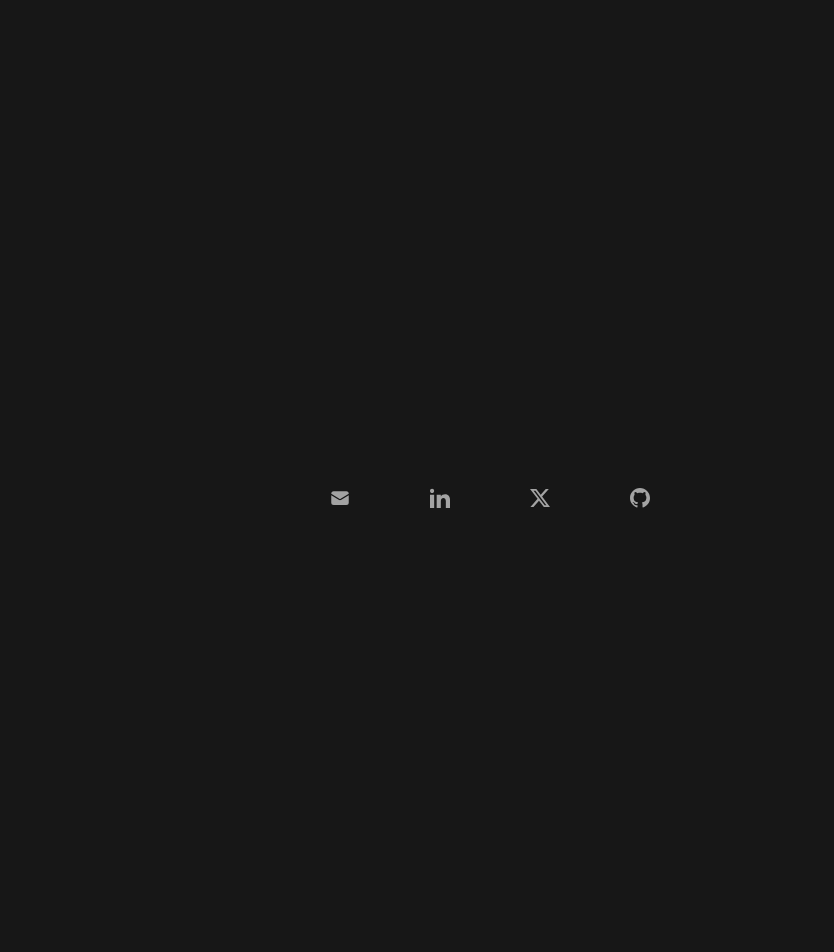
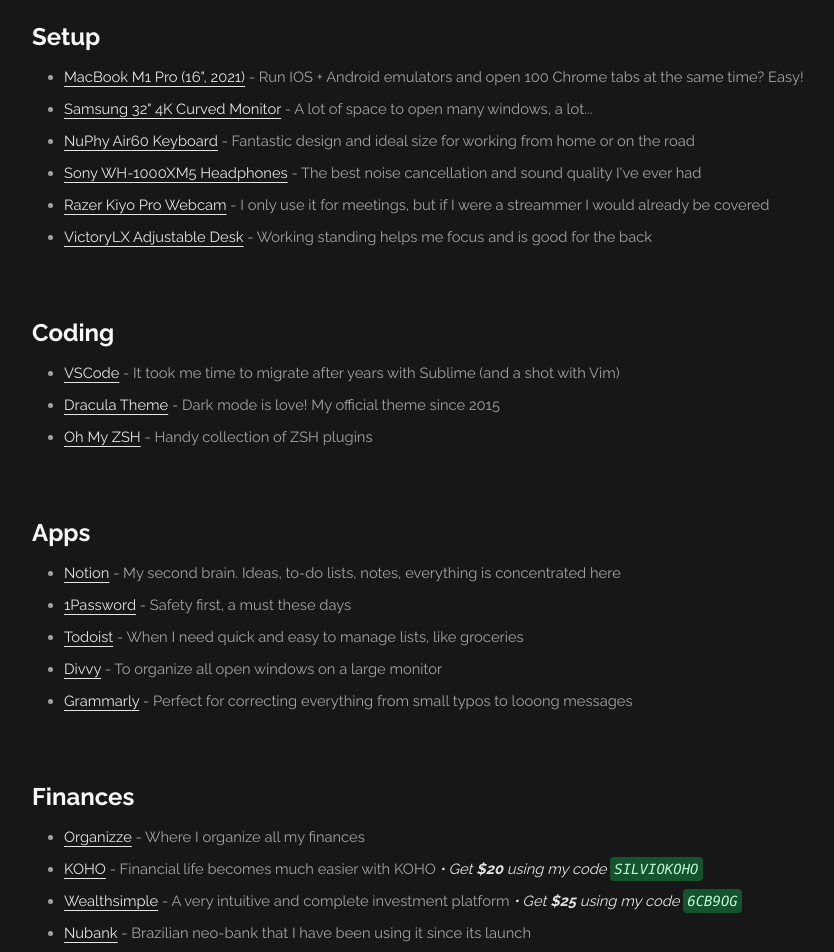
Before and after one commit to silviorodrigues/silviorodrigues.github.io, a Next.js app: page /tools in a window 1280 px wide. Shown: the part 260-1212 px from the top of the page, without its empty margins (150-984 px from the left). Before the commit the page ends 800 px from the top, so only its background shows below. Built offline with nearby package versions, Linux system fonts and the light colour scheme.

Commit message:
Tools list

```diff
--- a/src/app/(content)/tools/page.tsx
+++ b/src/app/(content)/tools/page.tsx
@@ -1,4 +1,5 @@
 import PageTitle from '@/components/page-title';
+import tools from '@/data/tools';
 import { Metadata } from 'next';
 
 export const metadata: Metadata = {
@@ -6,9 +7,40 @@
 }
 
 export default function Tools() {
+  const renderTools = () =>
+    Object.entries(tools).map(([_, category], index) => {
+      return (
+        <div className="mb-16" key={index}>
+          <h2 className="font-bold text-2xl mb-2">{ category.name }</h2>
+          <ul className="list-disc list-outside ml-8">
+            { category.items.map((tool, index) => {
+              return (
+                <li className="text-neutral-400 text-[.92em]" key={index}>
+                  <a href={ `${tool.url}?utm_source=silviorodrigues.dev` } target="_blank" className="underline underline-offset-4 text-neutral-200">
+                    { tool.name }
+                  </a> - { tool.description } {
+                    tool.code && tool.bonus && renderCode(tool.code, tool.bonus)
+                  }
+                </li>
+              )
+            }) }
+          </ul>
+        </div>
+      )
+    });
+
+  const renderCode = (code: string, bonus: string) => {
+    return (
+      <span className="text-neutral-200 italic">
+        • Get <span className="font-bold">{ bonus }</span> using my code <code className="p-1 rounded text-sm bg-green-900 text-green-200">{ code }</code>
+      </span>
+    )
+  }
+
   return (
     <>
       <PageTitle text="Tools I use" emoji="🛠️"/>
+      { renderTools() }
     </>
   )
 }
--- /dev/null
+++ b/src/data/tools.ts
@@ -0,0 +1,143 @@
+enum ToolCategory {
+  Setup = 'setup',
+  Coding = 'coding',
+  Apps = 'apps',
+  Finances = 'finances'
+}
+
+type Tool = {
+  name: string;
+  description: string;
+  url: string;
+  code?: string;
+  bonus?: string;
+}
+
+type ToolCategoryType = {
+  name: string;
+  items: Tool[];
+}
+
+type ToolsType = {
+  [key in ToolCategory]: ToolCategoryType;
+}
+
+const tools: ToolsType = {
+  setup: {
+    name: 'Setup',
+    items: [
+      {
+        name: 'MacBook M1 Pro (16", 2021)',
+        description: 'Run IOS + Android emulators and open 100 Chrome tabs at the same time? Easy!',
+        url: 'https://amzn.to/47h8Ej9'
+      },
+      {
+        name: 'Samsung 32" 4K Curved Monitor',
+        description: 'A lot of space to open many windows, a lot...',
+        url: 'https://amzn.to/3tE7lNB'
+      },
+      {
+        name: 'NuPhy Air60 Keyboard',
+        description: 'Fantastic design and ideal size for working from home or on the road',
+        url: 'https://nuphy.com/products/air60?sca_ref=5139327.wsXOC5wpXj'
+      },
+      {
+        name: 'Sony WH-1000XM5 Headphones',
+        description: 'The best noise cancellation and sound quality I\'ve ever had',
+        url: 'https://amzn.to/3TIWhcH'
+      },
+      {
+        name: 'Razer Kiyo Pro Webcam',
+        description: 'I only use it for meetings, but if I were a streammer I would already be covered',
+        url: 'https://amzn.to/3TBaJ6y'
+      },
+      {
+        name: 'VictoryLX Adjustable Desk',
+        description: 'Working standing helps me focus and is good for the back',
+        url: 'https://www.esiergo.com/height-adjustable-tables/electric/complete-tables/victory-2-leg/sp/victorylx-2-leg-tfl/'
+      }
+    ]
+  },
+  coding: {
+    name: 'Coding',
+    items: [
+      {
+        name: 'VSCode',
+        description: 'It took me time to migrate after years with Sublime (and a shot with Vim)',
+        url: 'https://code.visualstudio.com/'
+      },
+      {
+        name: 'Dracula Theme',
+        description: 'Dark mode is love! My official theme since 2015',
+        url: 'https://draculatheme.com/visual-studio-code/'
+      },
+      {
+        name: 'Oh My ZSH',
+        description: 'Handy collection of ZSH plugins',
+        url: 'https://ohmyz.sh/'
+      }
+    ]
+  },
+  apps: {
+    name: 'Apps',
+    items: [
+      {
+        name: 'Notion',
+        description: 'My second brain. Ideas, to-do lists, notes, everything is concentrated here',
+        url: 'https://www.notion.so/'
+      },
+      {
+        name: '1Password',
+        description: 'Safety first, a must these days',
+        url: 'https://1password.com/'
+      },
+      {
+        name: 'Todoist',
+        description: 'When I need quick and easy to manage lists, like groceries',
+        url: 'https://todoist.com/'
+      },
+      {
+        name: 'Divvy',
+        description: 'To organize all open windows on a large monitor',
+        url: 'https://mizage.com/divvy/'
+      },
+      {
+        name: 'Grammarly',
+        description: 'Perfect for correcting everything from small typos to looong messages',
+        url: 'https://grammarly.com/'
+      }
+    ]
+  },
+  finances: {
+    name: 'Finances',
+    items: [
+      {
+        name: 'Organizze',
+        description: 'Where I organize all my finances',
+        url: 'https://www.organizze.com.br/'
+      },
+      {
+        name: 'KOHO',
+        description: 'Financial life becomes much easier with KOHO',
+        url: 'https://web.koho.ca/referral/SILVIOKOHO',
+        code: 'SILVIOKOHO',
+        bonus: '$20'
+      },
+      {
+        name: 'Wealthsimple',
+        description: 'A very intuitive and complete investment platform',
+        url: 'https://wealthsimple.com/',
+        code: '6CB9OG',
+        bonus: '$25'
+      },
+      {
+        name: 'Nubank',
+        description: 'Brazilian neo-bank that I have been using it since its launch',
+        url: 'https://nubank.com.br/en/'
+      }
+    ]
+
+  }
+}
+
+export default tools;
```
